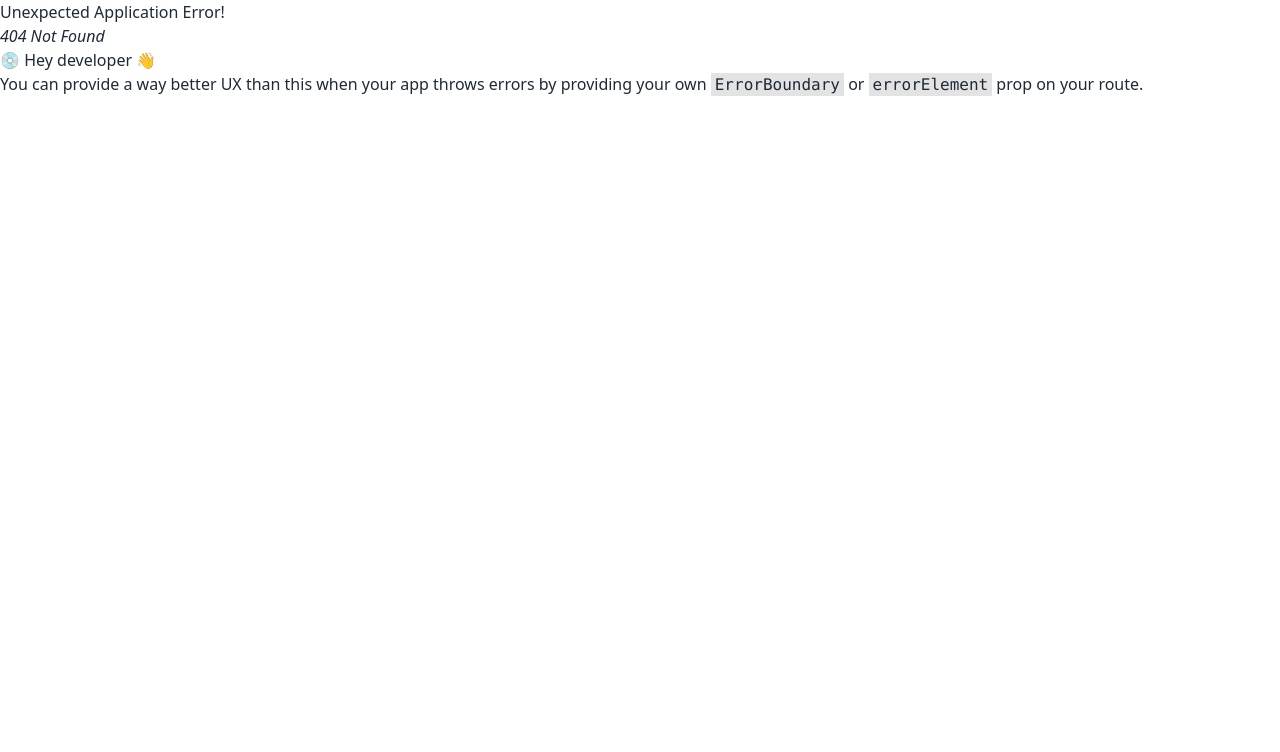
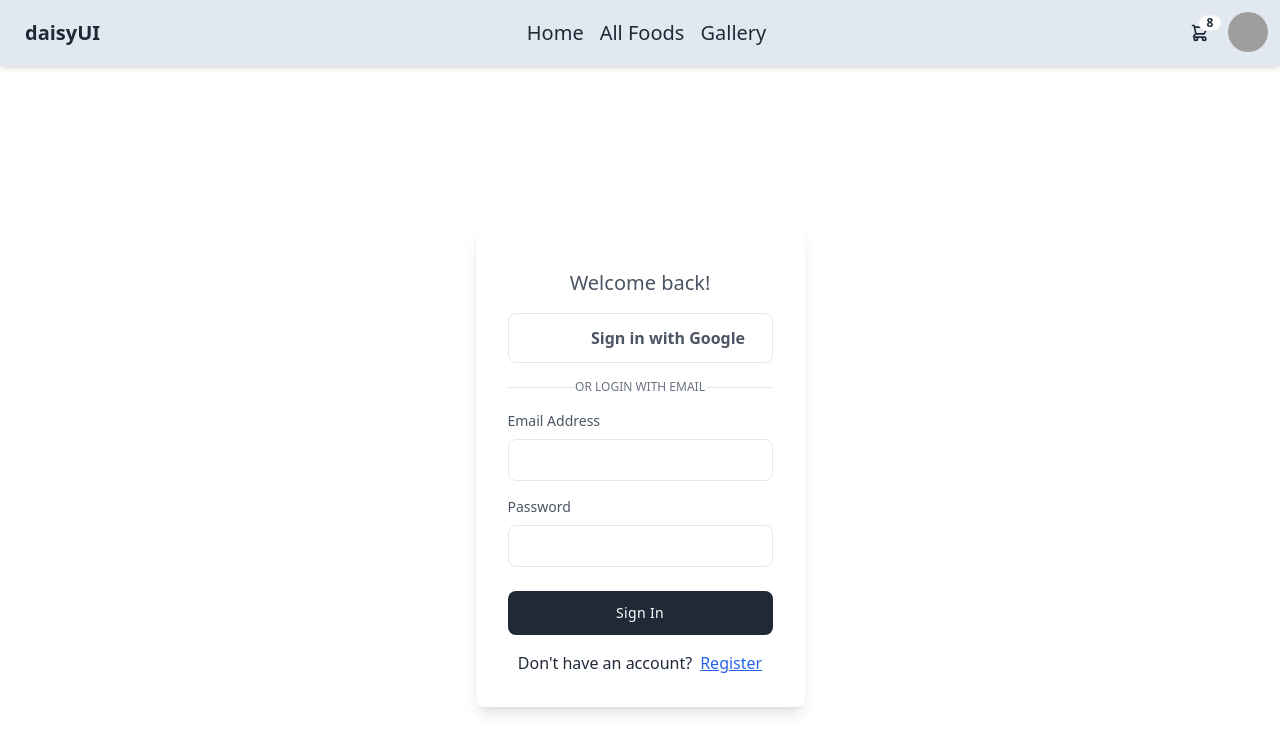
Before and after one commit to mehedifiz/Bite-Bazar--Assignment-11, a React (Vite) app: page /auth in a window 1280 px wide. Before the commit this address had no page. Shown: the top 752 px of the page. Built offline with nearby package versions, Linux system fonts and the light colour scheme; no server answers; grey boxes are pictures that could not be loaded.

Commit message:
toggle login and register page

```diff
--- a/package.json
+++ b/package.json
@@ -11,6 +11,7 @@
   },
   "dependencies": {
     "axios": "^1.7.7",
+    "firebase": "^11.0.1",
     "localforage": "^1.10.0",
     "match-sorter": "^7.0.0",
     "react": "^18.3.1",
--- /dev/null
+++ b/src/Auth/Authprovider.jsx
@@ -0,0 +1,81 @@
+/* eslint-disable react/prop-types */
+import { createContext, useEffect, useState } from 'react'
+import {
+  GoogleAuthProvider,
+  createUserWithEmailAndPassword,
+  getAuth,
+  onAuthStateChanged,
+  signInWithEmailAndPassword,
+  signInWithPopup,
+  signOut,
+  updateProfile,
+} from 'firebase/auth'
+import auth from './Firebase.config'
+
+
+
+export const AuthContext = createContext(null)
+
+const googleProvider = new GoogleAuthProvider()
+
+const AuthProvider = ({ children }) => {
+  const [user, setUser] = useState(null)
+  const [loading, setLoading] = useState(true)
+
+  const createUser = (email, password) => {
+    setLoading(true)
+    return createUserWithEmailAndPassword(auth, email, password)
+  }
+
+  const signIn = (email, password) => {
+    setLoading(true)
+    return signInWithEmailAndPassword(auth, email, password)
+  }
+
+  const signInWithGoogle = () => {
+    setLoading(true)
+    return signInWithPopup(auth, googleProvider)
+  }
+
+  const logOut = async () => {
+    setLoading(true)
+    return signOut(auth)
+  }
+
+  const updateUserProfile = (name, photo) => {
+    return updateProfile(auth.currentUser, {
+      displayName: name,
+      photoURL: photo,
+    })
+  }
+
+  // onAuthStateChange
+  useEffect(() => {
+    const unsubscribe = onAuthStateChanged(auth, currentUser => {
+      setUser(currentUser)
+      console.log('CurrentUser-->', currentUser)
+      setLoading(false)
+    })
+    return () => {
+      return unsubscribe()
+    }
+  }, [])
+
+  const authInfo = {
+    user,
+    setUser,
+    loading,
+    setLoading,
+    createUser,
+    signIn,
+    signInWithGoogle,
+    logOut,
+    updateUserProfile,
+  }
+
+  return (
+    <AuthContext.Provider value={authInfo}>{children}</AuthContext.Provider>
+  )
+}
+
+export default AuthProvider
--- /dev/null
+++ b/src/Auth/Firebase.config.js
@@ -0,0 +1,24 @@
+// Import the functions you need from the SDKs you need
+import { initializeApp } from "firebase/app";
+import { getAnalytics } from "firebase/analytics";
+import { getAuth } from "firebase/auth";
+// TODO: Add SDKs for Firebase products that you want to use
+// https://firebase.google.com/docs/web/setup#available-libraries
+
+// Your web app's Firebase configuration
+// For Firebase JS SDK v7.20.0 and later, measurementId is optional
+const firebaseConfig = {
+  apiKey: "AIzaSyC9h_aFleln95_zdcWqxuPiHJpOQdjetkQ",
+  authDomain: "bite-bazar.firebaseapp.com",
+  projectId: "bite-bazar",
+  storageBucket: "bite-bazar.appspot.com",
+  messagingSenderId: "240397055952",
+  appId: "1:240397055952:web:a2de68819e726adaa32bd5",
+  measurementId: "G-RPV36XVWDH"
+};
+
+// Initialize Firebase
+const app = initializeApp(firebaseConfig);
+const analytics = getAnalytics(app);
+  const auth = getAuth(app)
+  export default auth;
--- /dev/null
+++ b/src/Pages/Auth/Authpage.jsx
@@ -0,0 +1,19 @@
+import React, { useState } from "react";
+import Login from "./Login";
+import Register from "./Register";
+
+const AuthPage = () => {
+  const [showLogin, setShowLogin] = useState(true);
+
+  return (
+    <div className="flex justify-center items-center min-h-screen">
+      {showLogin ? (
+        <Login setShowLogin={setShowLogin} />
+      ) : (
+        <Register setShowLogin={setShowLogin} />
+      )}
+    </div>
+  );
+};
+
+export default AuthPage;
--- /dev/null
+++ b/src/Pages/Auth/Login.jsx
@@ -0,0 +1,57 @@
+import React from "react";
+
+const Login = ({ setShowLogin }) => {
+  return (
+    <div className='flex justify-center items-center min-h-screen'>
+      <div className='flex w-full max-w-sm mx-auto overflow-hidden bg-white rounded-lg shadow-lg'>
+        <div className='w-full px-6 py-8 md:px-8'>
+          <p className='mt-3 text-xl text-center text-gray-600'>Welcome back!</p>
+
+          {/* Google Sign-in Button */}
+          <div className='flex cursor-pointer items-center justify-center mt-4 text-gray-600 transition-colors duration-300 transform border rounded-lg hover:bg-gray-50'>
+            <div className='px-4 py-2'>
+              {/* Google icon */}
+              <svg className='w-6 h-6' viewBox='0 0 40 40'> {/* SVG paths here */}</svg>
+            </div>
+            <span className='w-5/6 px-4 py-3 font-bold text-center'>Sign in with Google</span>
+          </div>
+
+          {/* Email Login Form */}
+          <div className='flex items-center justify-between mt-4'>
+            <span className='w-1/5 border-b lg:w-1/4'></span>
+            <span className='text-xs text-center text-gray-500 uppercase hover:underline'>
+              or login with email
+            </span>
+            <span className='w-1/5 border-b lg:w-1/4'></span>
+          </div>
+
+          <form>
+            <div className='mt-4'>
+              <label className='block mb-2 text-sm font-medium text-gray-600' htmlFor='loginEmail'>
+                Email Address
+              </label>
+              <input id='loginEmail' className='w-full px-4 py-2 text-gray-700 bg-white border rounded-lg focus:border-blue-400' type='email' />
+            </div>
+
+            <div className='mt-4'>
+              <label className='block mb-2 text-sm font-medium text-gray-600' htmlFor='loginPassword'>
+                Password
+              </label>
+              <input id='loginPassword' className='w-full px-4 py-2 text-gray-700 bg-white border rounded-lg focus:border-blue-400' type='password' />
+            </div>
+
+            <button className='w-full px-6 py-3 mt-6 text-sm font-medium tracking-wide text-white bg-gray-800 rounded-lg hover:bg-gray-700'>Sign In</button>
+          </form>
+
+          {/* Register Link */}
+          <div className='flex items-center justify-center mt-4'>
+            <span>Don't have an account? </span>
+            <button onClick={() => setShowLogin(false)} className="text-blue-600 ml-2 underline">Register</button>
+          </div>
+        </div>
+      </div>
+    </div>
+  );
+};
+
+export default Login;
--- /dev/null
+++ b/src/Pages/Auth/Register.jsx
@@ -0,0 +1,57 @@
+import React from "react";
+
+const Register = ({ setShowLogin }) => {
+
+
+
+
+
+
+
+
+  return (
+    <div className='flex flex-col w-full max-w-sm mx-auto overflow-hidden bg-white rounded-lg shadow-lg p-8'>
+      <h2 className='text-xl text-center text-gray-600'>Create an account</h2>
+
+      <form className="mt-4">
+        <div className='mt-4'>
+          <label className='block mb-2 text-sm font-medium text-gray-600' htmlFor='registerName'>
+            Name
+          </label>
+          <input id='registerName' className='block w-full px-4 py-2 text-gray-700 bg-white border rounded-lg' type='text' />
+        </div>
+
+        <div className='mt-4'>
+          <label className='block mb-2 text-sm font-medium text-gray-600' htmlFor='registerEmail'>
+            Email Address
+          </label>
+          <input id='registerEmail' className='block w-full px-4 py-2 text-gray-700 bg-white border rounded-lg' type='email' />
+        </div>
+
+
+        <div className='mt-4'>
+          <label className='block mb-2 text-sm font-medium text-gray-600' htmlFor='registerPassword'>
+            Password
+          </label>
+          <input id='registerPassword' className='block w-full px-4 py-2 text-gray-700 bg-white border rounded-lg' type='password' />
+        </div>
+
+        <button className='w-full px-6 py-3 mt-6 text-sm font-medium tracking-wide text-white bg-gray-800 rounded-lg hover:bg-gray-700'>
+          Register
+        </button>
+      </form>
+
+      <button className='w-full px-6 py-3 mt-4 text-sm font-medium tracking-wide text-gray-600 bg-white border rounded-lg hover:bg-gray-200'>
+        Sign up with Google
+      </button>
+
+
+      <div className='flex items-center justify-center mt-4'>
+        <span>Already have an account? </span>
+        <button onClick={() => setShowLogin(true)} className="text-blue-600 ml-2 underline">Login</button>
+      </div>
+    </div>
+  );
+};
+
+export default Register;
```
Also changed, not shown: src/main.jsx (+19 -10 lines), 1 other file (tests, documents, lock files or other folders).
